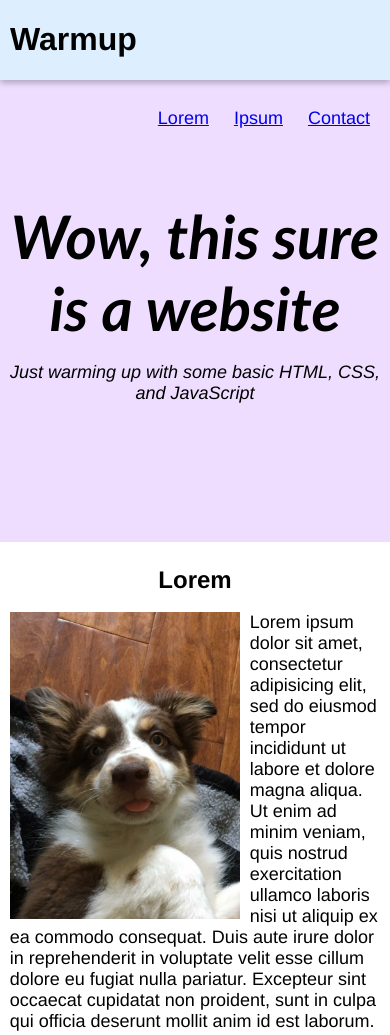
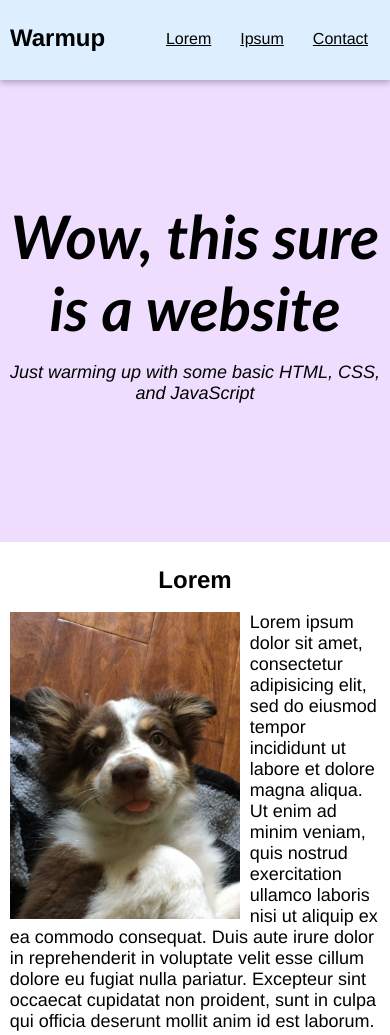
Before and after one commit to bencentra/computercamp, a plain HTML site: page 0-warmup/index.html in a window 390 px wide. Shown: the top 1035 px of the page. Drawn offline with Linux system fonts and the light colour scheme; no server answers.

Commit message:
warmup tweaks

```diff
--- a/0-warmup/main.css
+++ b/0-warmup/main.css
@@ -49,7 +49,11 @@ header nav ul {
 
 header nav ul li {
   display: inline-block;
-  padding: 0 10px;
+  padding: 0 12px;
+}
+
+header nav ul li a {
+  color: black;
 }
 
 section {
@@ -160,6 +164,15 @@ footer {
 }
 
 @media screen and (max-width: 480px) {
+  header h1 {
+    font-size: 24px;
+    padding-top: 8px;
+  }
+
+  header nav ul li {
+    font-size: 16px;
+  }
+
   .wrapper {
     width: 95%;
   }
```
Also changed, not shown: index.html (+5 -1 lines).
